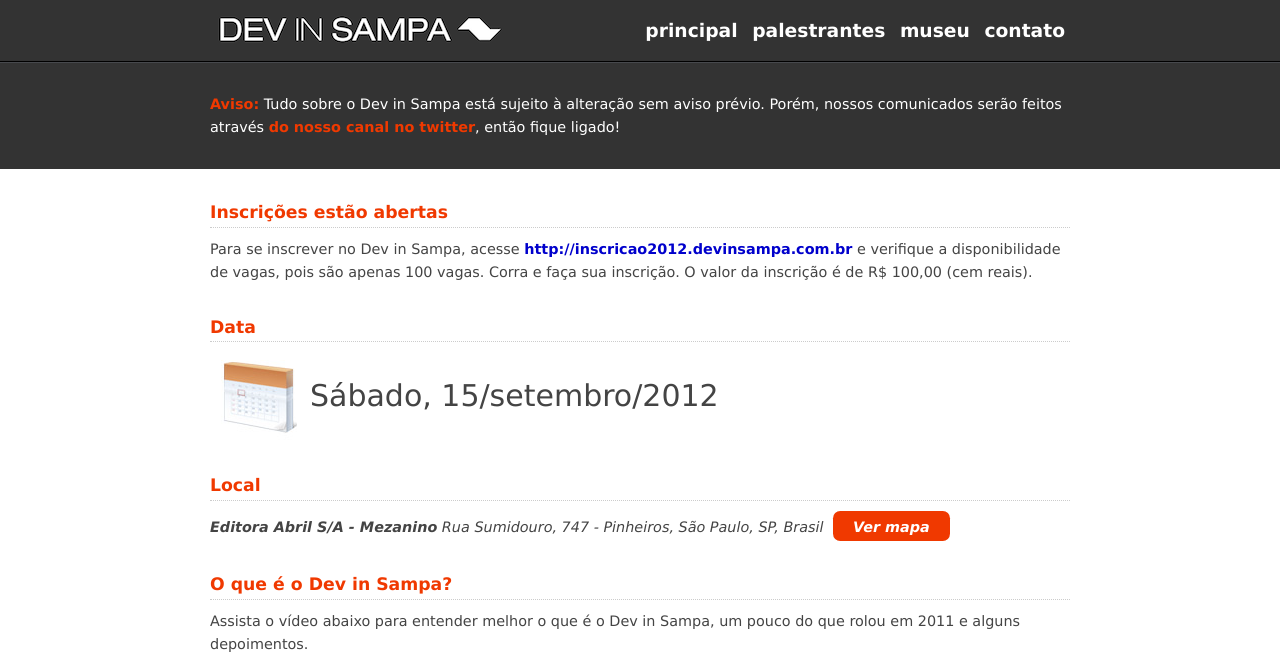
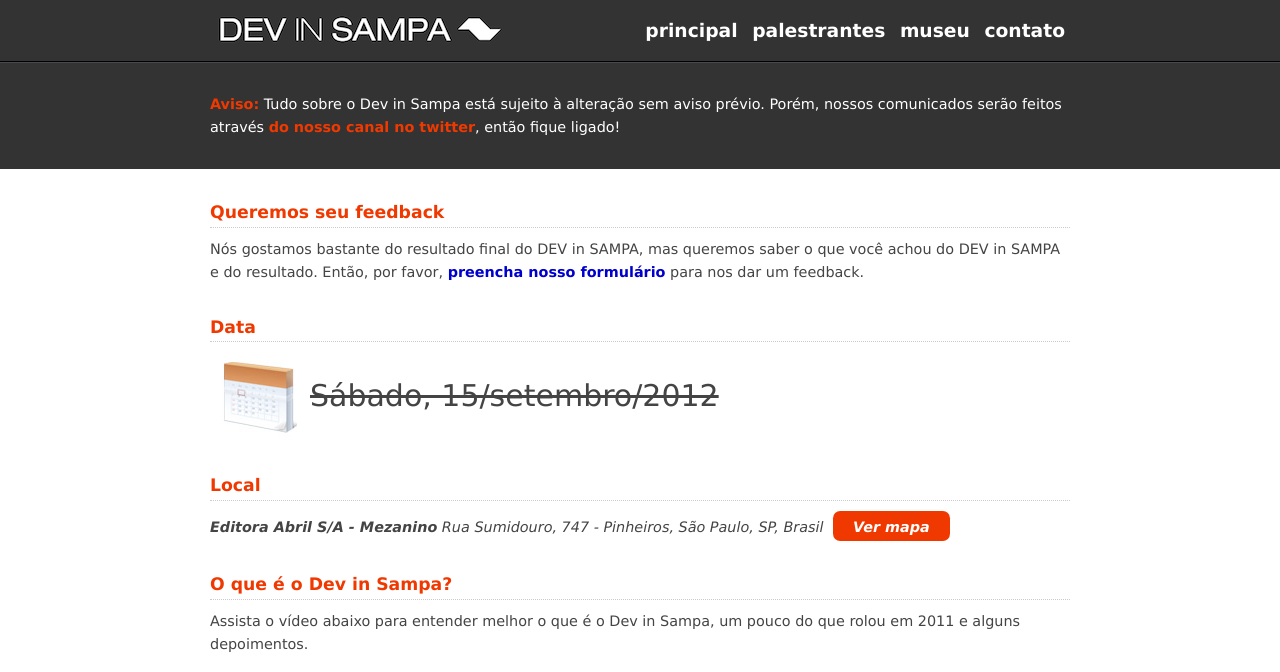
Before and after one commit to devinsampa/devinsampa.github.io, a Jekyll site: the page built from index.html, in a window 1280 px wide and 900 px high, cut to the strip 0-672 px from the top of the window. Built offline with Jekyll 4.4.1, drawn with Linux system fonts in a browser that asks for light colours; nearby versions of some CDN libraries.

Commit message:
Adicionando formulário para feedback

```diff
--- a/index.html
+++ b/index.html
@@ -2,15 +2,19 @@
 layout: default
 title: Principal
 ---
-<section class="inscricao container">
-  <h2>Inscrições estão abertas</h2>
+<section class="feedback container">
+	<h2>Queremos seu feedback</h2>
 	<p>
-    Para se inscrever no Dev in Sampa, acesse <a href="http://inscricao2012.devinsampa.com.br">http://inscricao2012.devinsampa.com.br</a> e verifique a disponibilidade de vagas, pois são apenas 100 vagas. Corra e faça sua inscrição. O valor da inscrição é de R$ 100,00 (cem reais).
+		Nós gostamos bastante do resultado final do DEV in SAMPA, mas
+		queremos saber o que você achou do DEV in SAMPA e do resultado.
+		Então, por favor,
+		<a href="http://bit.ly/fbdevsp12" title="Formulário para feedback do DEV in SAMPA 2012">preencha nosso formulário</a>
+		para nos dar um feedback.
 	</p>
 </section>
 <section class="data container">
 	<h2>Data</h2>
-  <p>Sábado, 15/setembro/2012</p>
+	<p><del>Sábado, 15/setembro/2012</del></p>
 </section>
 <section class="local container">
 	<h2>Local</h2>
```
Lines whose indentation alone changed are shown as unchanged.
